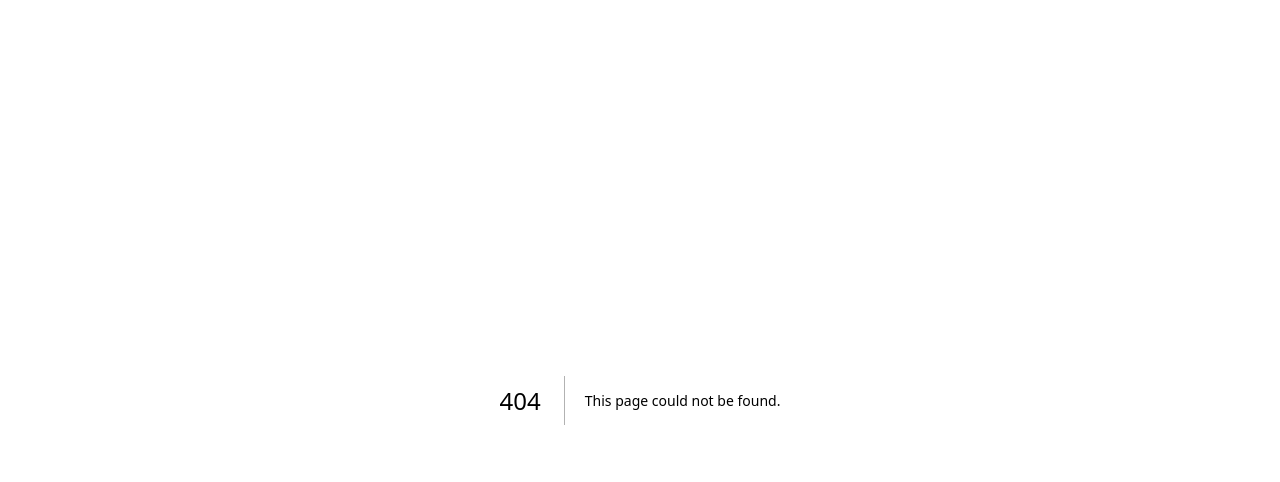
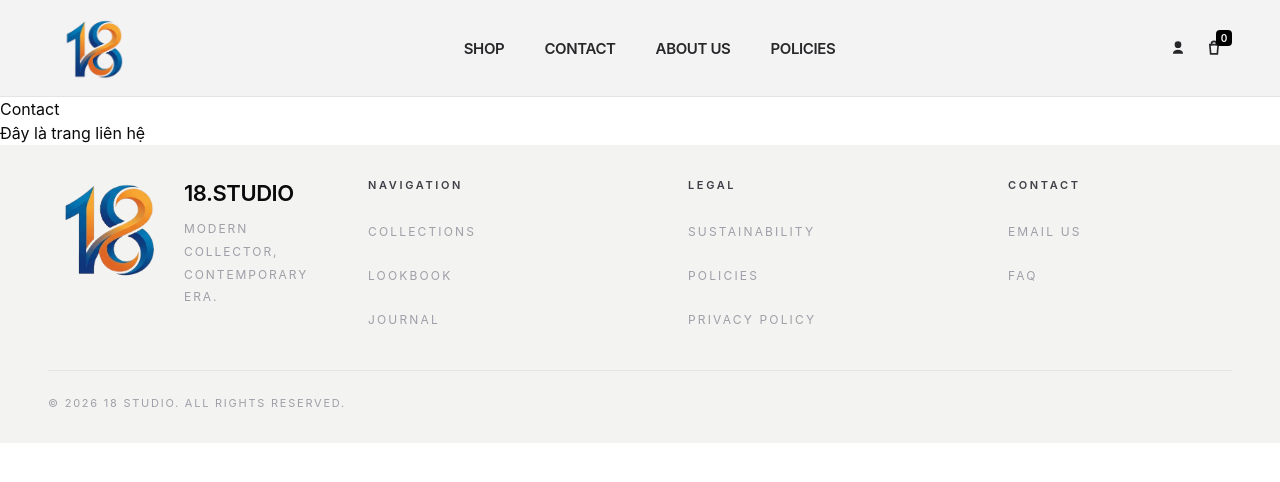
Before and after one commit to ngocan-dev/fashionshop-frontend, a Next.js app: page /contact in a window 1280 px wide. Before the commit this address had no page. Shown: the top 482 px of the page. Built offline with nearby package versions, Linux system fonts and the light colour scheme.

Commit message:
chore: add base components in contact page

```diff
--- /dev/null
+++ b/src/app/(storefront)/contact/page.tsx
@@ -0,0 +1,8 @@
+export default function Contactpage() {
+  return (
+    <main>
+      <h1>Contact</h1>
+      <p>Đây là trang liên hệ</p>
+    </main>
+  );
+}
```
